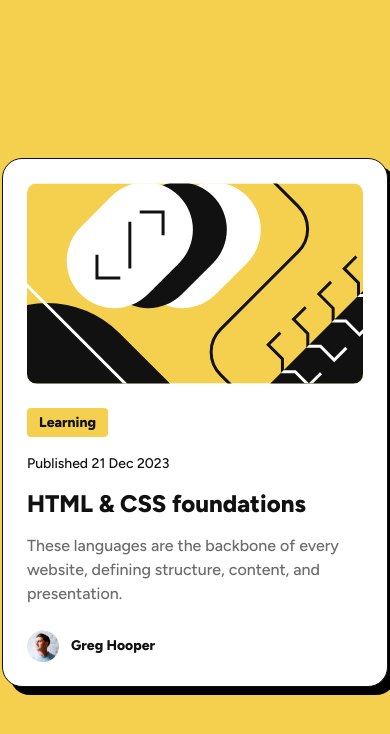
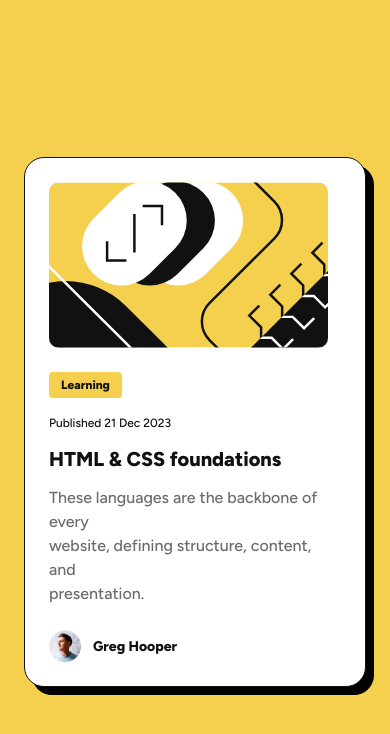
Before and after one commit to bobov1190/blog-preview-card, a plain HTML site: page index.html in a window 390 px wide. Drawn offline with Linux system fonts and the light colour scheme.

Commit message:
adaptive

```diff
--- a/assets/master.css
+++ b/assets/master.css
@@ -78,12 +78,29 @@ body {
 	margin-right: 12px;
 }
 
-@media screen and (max-width: 375px) {
+@media screen and (max-width: 425px) {
 	.post {
-		margin: 0 24px;
+		margin: 24px;
+	}
+
+	.image {
+		width: 279px;
+		height: auto;
 	}
 
 	.tag {
 		font-size: 12px;
 	}
+
+	.date {
+		font-size: 12px;
+	}
+
+	.title {
+		font-size: 20px;
+	}
+
+	.description {
+		font-size: 14px;
+	}
 }
```
